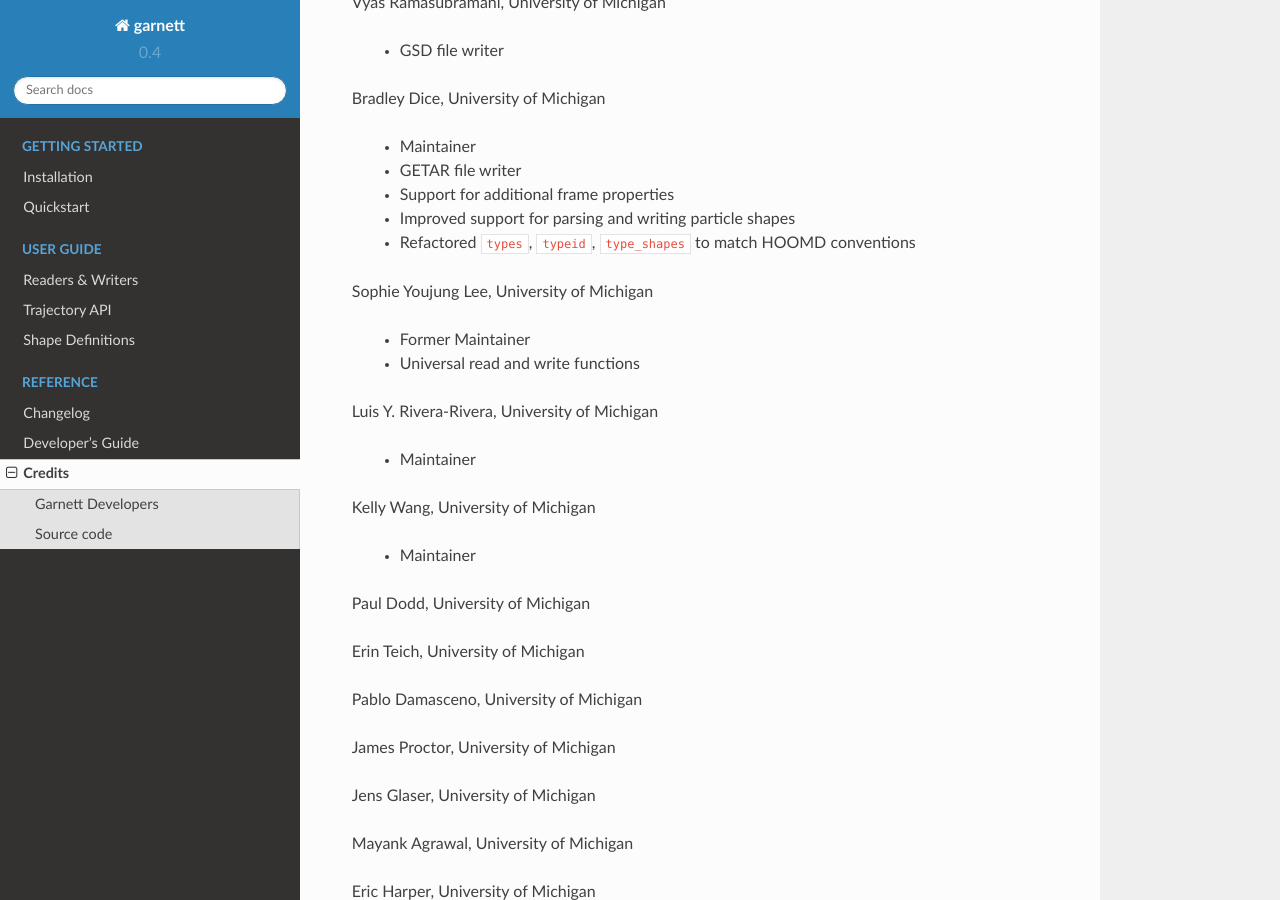
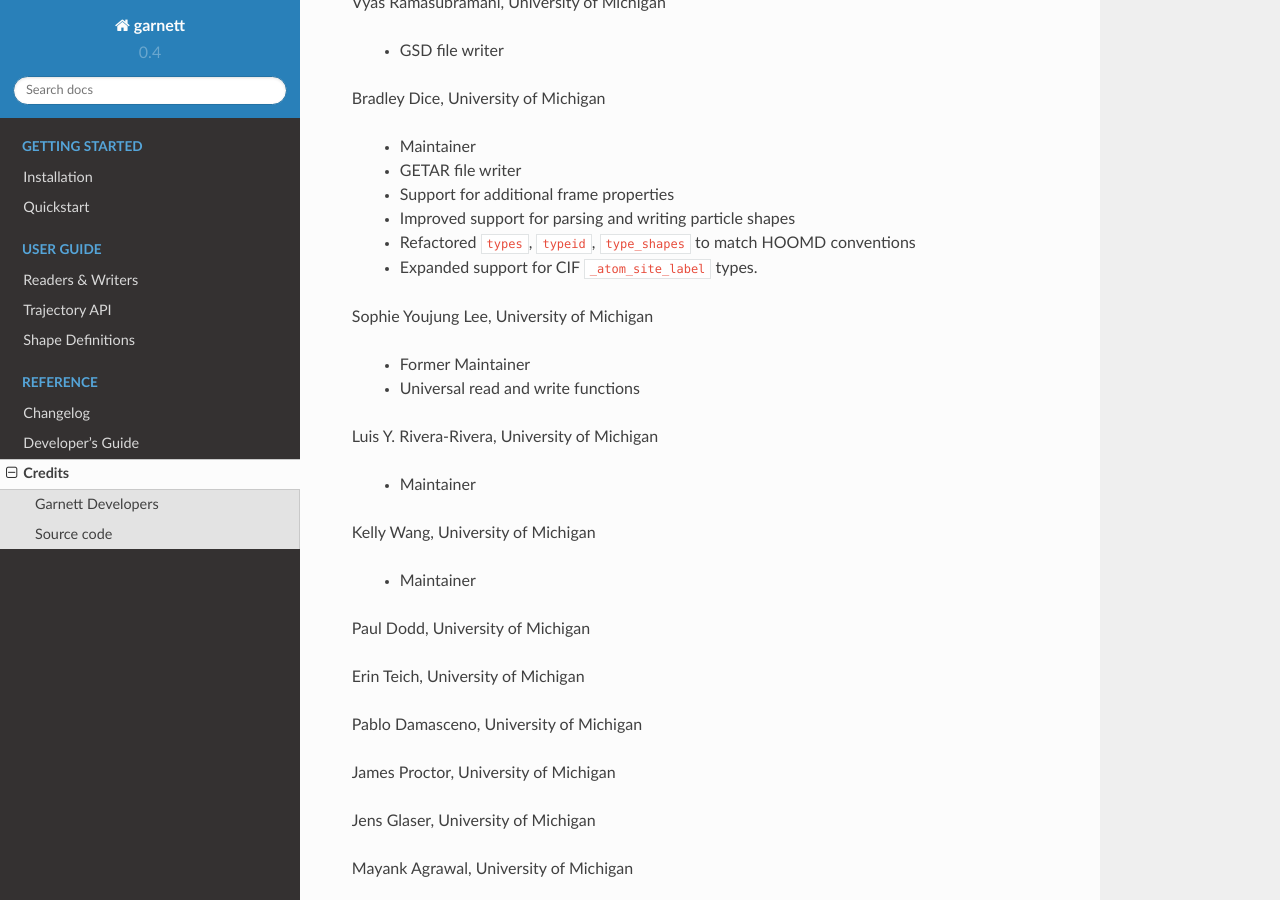
Before and after one commit to glotzerlab/garnett, a Sphinx documentation site: the page built from doc/credits.rst, in a window 1280 px wide and 900 px high, scrolled down 946 px. Built offline with Sphinx 7.4.7 and the Read the Docs theme 2.0.0, drawn with Linux system fonts in a browser that asks for light colours.

Commit message:
Update credits/changelog.

```diff
--- a/changelog.rst
+++ b/changelog.rst
@@ -14,6 +14,7 @@
 +++++
   - Added ability to read ``_space_group_symop_operation_xyz`` keys in CIF files.
   - Added ``to_hoomd_snapshot`` method to ``Frame`` objects. Replaces the deprecated ``make_snapshot`` and ``copyto_snapshot`` methods.
+  - The CIF reader supports a broader range of ``_atom_site_label`` values that match `component 0 as specified here <https://www.iucr.org/__data/iucr/cif/standard/cifstd15.html>`_.
 
 Changed
 +++++++
--- a/doc/credits.rst
+++ b/doc/credits.rst
@@ -45,6 +45,7 @@
     * Support for additional frame properties
     * Improved support for parsing and writing particle shapes
     * Refactored ``types``, ``typeid``, ``type_shapes`` to match HOOMD conventions
+    * Expanded support for CIF ``_atom_site_label`` types.
 
 Sophie Youjung Lee, University of Michigan
 
```
